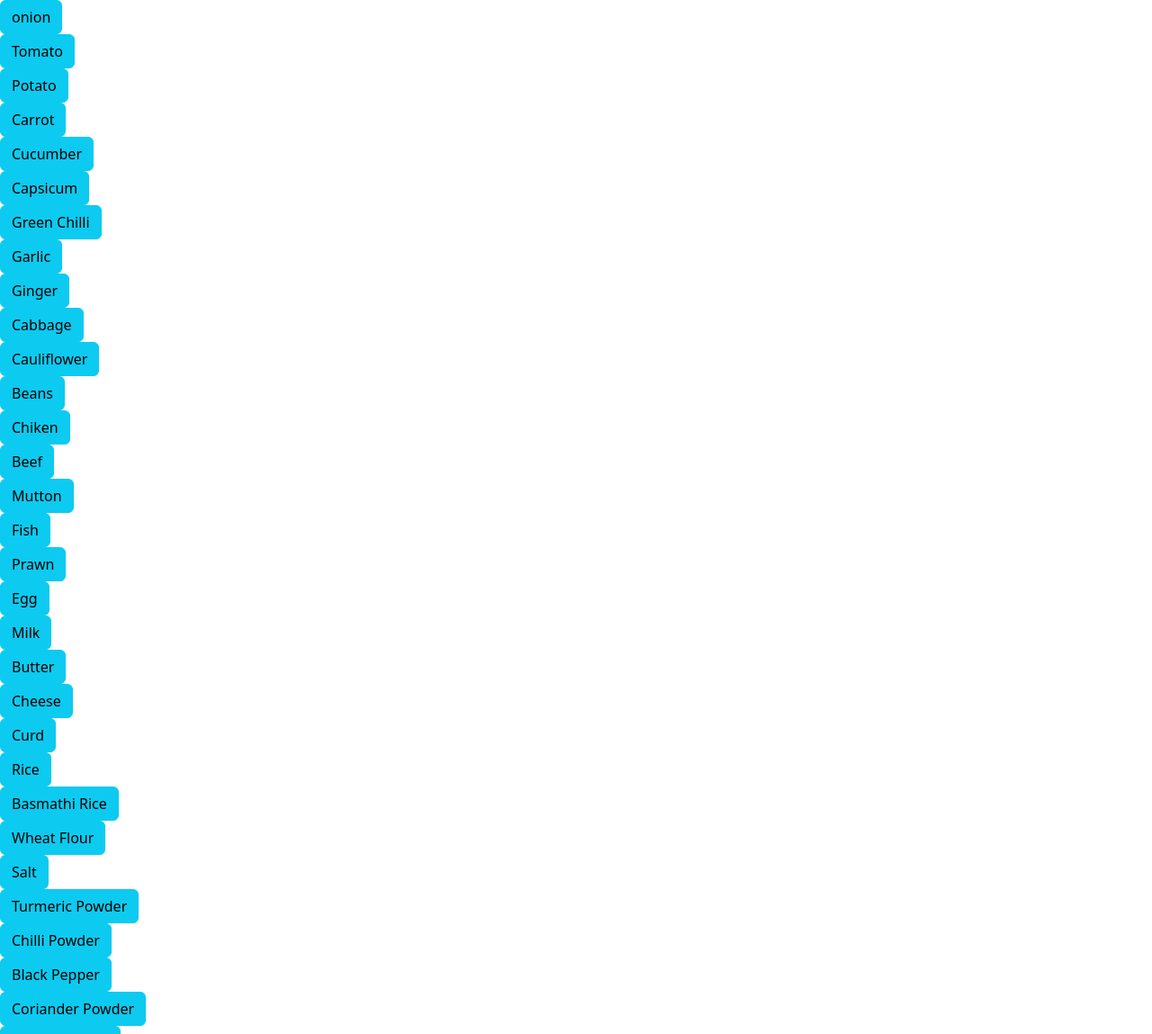
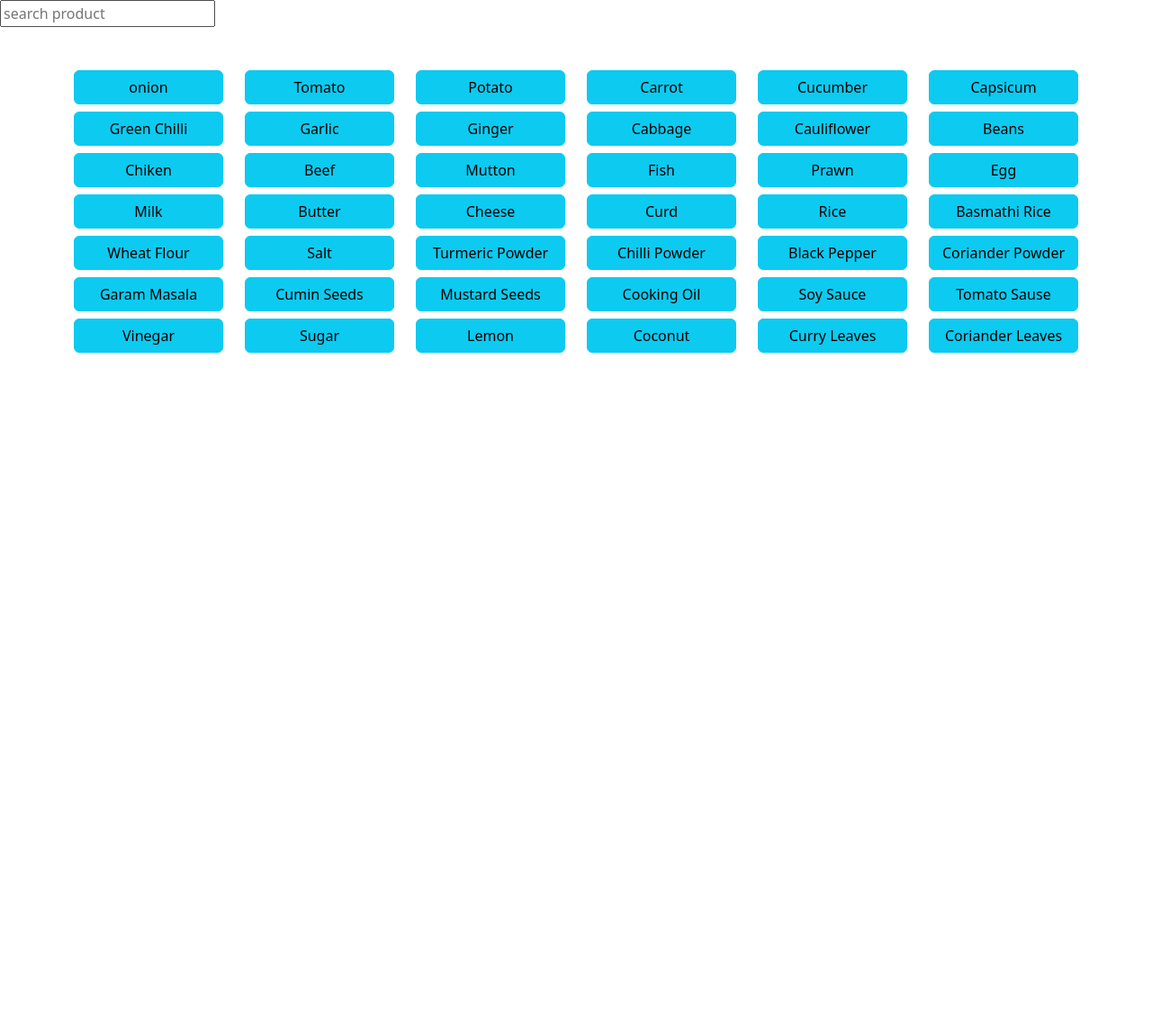
Before and after one commit to anasmuhd01/Cooksy, a Django app: page /ilist in a window 1280 px wide. Shown: the top 1149 px of the page at 90% size. After the commit the page ends 392 px from the top, so only its background shows below. Run offline with Django 5.2, Linux system fonts and the light colour scheme; data comes from the database, SQL or seed files in the repository.

Commit message:
serch option

```diff
--- a/cooksy/urls.py
+++ b/cooksy/urls.py
@@ -16,9 +16,10 @@ Including another URLconf
 """
 from django.contrib import admin
 from django.urls import path
-from frontmodules.views import IngredientListView
+from frontmodules.views import IngredientListView,live_search
 
 urlpatterns = [
     path('admin/', admin.site.urls),
     path('ilist',IngredientListView.as_view()),
+    path('search/',live_search,name="ingredient-search")
 ]
--- a/frontmodules/templates/ingredientlist.html
+++ b/frontmodules/templates/ingredientlist.html
@@ -2,6 +2,7 @@
 <html lang="en" data-bs-theme="light">
 
 <head>
+
     <title>Title</title>
     <!-- Required meta tags -->
     <meta charset="utf-8" />
@@ -13,17 +14,68 @@
 </head>
 
 <body>
+    <input type="text" name="" id="search-box" placeholder="search product">
+    <div id="results"></div>
 
-    {% for i in ingredients %}
-    <div class="d-flex flex-col">
-        <div>
-            <a class="btn btn-info text-color-black" href="" style="color: black;"> {{i.ingredient_name}}</a>
-
+    <div class="container mt-5">
+        <div class="row ">
+            {% for i in ingredients %}
+            <div class="col-12 col-sm-6 col-md-4 col-lg-2">
+                <button class="btn btn-info w-100 mb-2" href="" style="color:black;">
+                    {{ i.ingredient_name }}
+                </button>
+            </div>
+            {% endfor %}
         </div>
     </div>
-    {% endfor %}
+
+    <div id="selected"></div>
+
+    <script>
+        const searchBox = document.getElementById("search-box")
+        const results = document.getElementById("results")
+
+        searchBox.addEventListener("keyup", function () {
+            let query = this.value;
+            fetch(`/search/?q=${query}`)
+                .then(res => res.json())
+                .then(data => {
+                    results.innerHTML = "";
+                    data.forEach(item => {
+                        results.innerHTML += `
+                        <button onclick="selectedIngredient(${item.id},'${item.ingredient_name}')">
+                            ${item.ingredient_name}</button>
+                        `;
+                    })
+                })
+        })
+
+    </script>
+
+    <script>
+        let selectedIngredients = [];
+        function selectedIngredient(id, name) {
+            // console.log(name)
+            if (!selectedIngredients.includes(id)) {
+                selectedIngredients.push(id);
+                document.getElementById("selected").innerHTML += `
+                <span id="ingredient-${id}" class="badge bg-success p-3 fs-3">
+                    ${name}
+                    <button onclick="removeIngredient(${id})">❌</button>
+                    </span>
+                `
+            }
+        }
+
+        function removeIngredient(id) {
+            selectedIngredients = selectedIngredients.filter(item => item !== id);
+            document.getElementById(`ingredient-${id}`).remove()
+        }
+
+
+    </script>
 
 
 </body>
 
-</html>
+</html
--- a/frontmodules/views.py
+++ b/frontmodules/views.py
@@ -1,6 +1,7 @@
 from django.shortcuts import render,redirect
 from frontmodules.models import Ingredient
 from django.views import View
+from django.http import JsonResponse
 
 
 # Create your views here.
@@ -9,3 +10,21 @@ class IngredientListView(View):
     def get(self,req):
         ingredients = Ingredient.objects.all()
         return render(req,'ingredientlist.html',{'ingredients':ingredients})
+
+
+def live_search(req):
+
+    query = req.GET.get("q","").strip()
+    ingredients = Ingredient.objects.filter(ingredient_name__istartswith = query)
+
+    if not query:
+        return JsonResponse([],safe=False)
+
+    data = list(
+        ingredients.values(
+            "id",
+            "ingredient_name"
+        )
+    )
+
+    return JsonResponse(data,safe=False)
```
